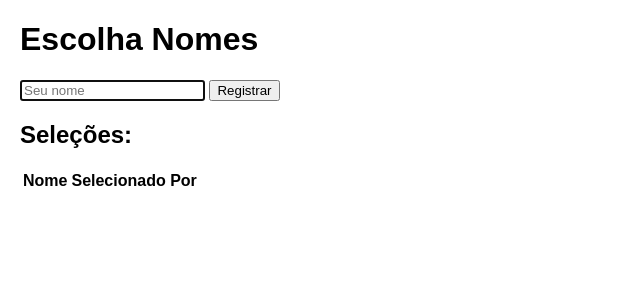
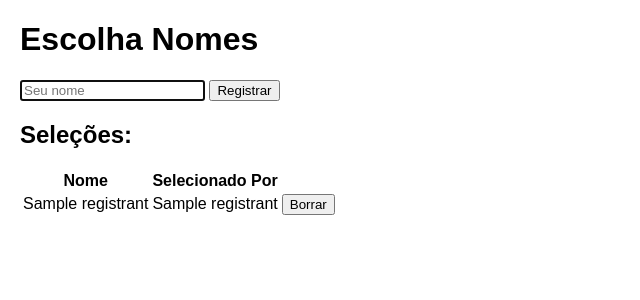
Before and after one commit to thealexsada/rifadenomes, a Flask app: template rifadenomes/templates/index.html in a window 1280 px wide. Shown: the top 300 px of the page, without its empty margins (0-640 px from the left). Run offline with Flask 3, Linux system fonts and the light colour scheme; the template is opened without the code that fills it: most values are stand-ins (such as "Sample title", 1, 10 or a date in 2020); data that the repository does not hold is empty; some libraries are stand-ins or nearby versions.

Commit message:
Tue, Nov 19, 2024, 7:33 PM +13:00

```diff
--- a/rifadenomes/templates/index.html
+++ b/rifadenomes/templates/index.html
@@ -15,10 +15,22 @@
             <tr>
                 <th>Nome</th>
                 <th>Selecionado Por</th>
+                <th></th>
             </tr>
         </thead>
         <tbody>
-            <!-- Dynamic rows will be inserted here -->
+            {% for registrant in registrants %}
+                <tr>
+                    <td>{{ registrant.name }}</td>
+                    <td>{{ registrant.registrant }}</td>
+                    <td>
+                        <form action="/deregister" method="post">
+                            <input name="id" type="hidden" value="{{ registrant.id }}">
+                            <button type="submit">Borrar</button>
+                        </form>
+                    </td>
+                </tr>
+            {% endfor %}
         </tbody>
     </table>
 
```
